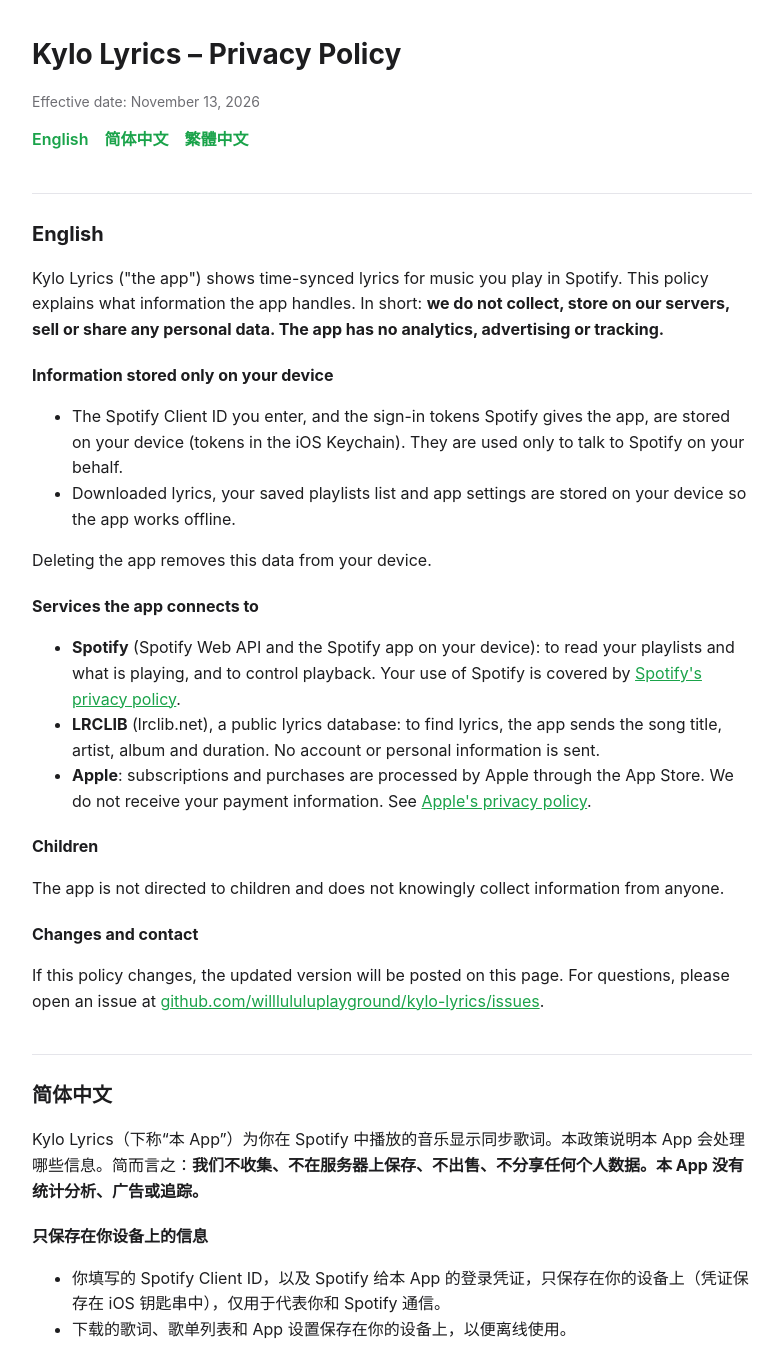
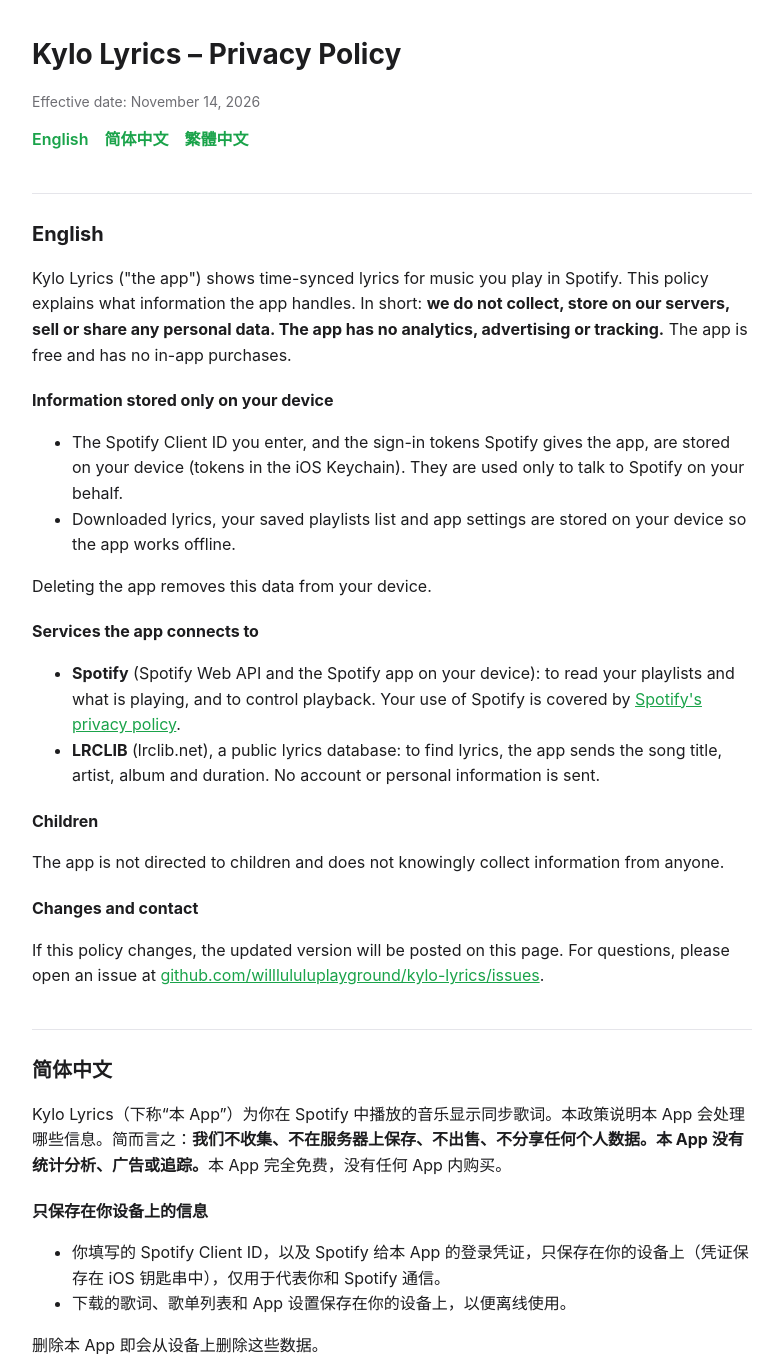
Before and after one commit to willlululuplayground/kylo-lyrics, a plain HTML site: page privacy.html in a window 1280 px wide. Shown: the top 1354 px of the page, without its empty margins (248-1031 px from the left). Drawn offline with Linux system fonts and the light colour scheme.

Commit message:
Privacy policy: app is now free, no in-app purchases
Co-Authored-By: Claude Opus 5.5 <noreply@anthropic.com>

```diff
--- a/privacy.html
+++ b/privacy.html
@@ -21,12 +21,12 @@
 <body>
 <main>
 <h1>Kylo Lyrics – Privacy Policy</h1>
-<p class="muted">Effective date: November 13, 2026</p>
+<p class="muted">Effective date: November 14, 2026</p>
 <nav><a href="#en">English</a><a href="#zh-hans">简体中文</a><a href="#zh-hant">繁體中文</a></nav>
 
 <section id="en">
 <h2>English</h2>
-<p>Kylo Lyrics ("the app") shows time-synced lyrics for music you play in Spotify. This policy explains what information the app handles. In short: <strong>we do not collect, store on our servers, sell or share any personal data. The app has no analytics, advertising or tracking.</strong></p>
+<p>Kylo Lyrics ("the app") shows time-synced lyrics for music you play in Spotify. This policy explains what information the app handles. In short: <strong>we do not collect, store on our servers, sell or share any personal data. The app has no analytics, advertising or tracking.</strong> The app is free and has no in-app purchases.</p>
 
 <h3>Information stored only on your device</h3>
 <ul>
@@ -39,7 +39,6 @@
 <ul>
   <li><strong>Spotify</strong> (Spotify Web API and the Spotify app on your device): to read your playlists and what is playing, and to control playback. Your use of Spotify is covered by <a href="https://www.spotify.com/legal/privacy-policy/">Spotify's privacy policy</a>.</li>
   <li><strong>LRCLIB</strong> (lrclib.net), a public lyrics database: to find lyrics, the app sends the song title, artist, album and duration. No account or personal information is sent.</li>
-  <li><strong>Apple</strong>: subscriptions and purchases are processed by Apple through the App Store. We do not receive your payment information. See <a href="https://www.apple.com/legal/privacy/">Apple's privacy policy</a>.</li>
 </ul>
 
 <h3>Children</h3>
@@ -51,7 +50,7 @@
 
 <section id="zh-hans">
 <h2>简体中文</h2>
-<p>Kylo Lyrics（下称“本 App”）为你在 Spotify 中播放的音乐显示同步歌词。本政策说明本 App 会处理哪些信息。简而言之：<strong>我们不收集、不在服务器上保存、不出售、不分享任何个人数据。本 App 没有统计分析、广告或追踪。</strong></p>
+<p>Kylo Lyrics（下称“本 App”）为你在 Spotify 中播放的音乐显示同步歌词。本政策说明本 App 会处理哪些信息。简而言之：<strong>我们不收集、不在服务器上保存、不出售、不分享任何个人数据。本 App 没有统计分析、广告或追踪。</strong>本 App 完全免费，没有任何 App 内购买。</p>
 
 <h3>只保存在你设备上的信息</h3>
 <ul>
@@ -64,7 +63,6 @@
 <ul>
   <li><strong>Spotify</strong>（Spotify 网络接口及你设备上的 Spotify App）：读取你的歌单和正在播放的内容，并控制播放。你对 Spotify 的使用受 <a href="https://www.spotify.com/legal/privacy-policy/">Spotify 隐私政策</a>约束。</li>
   <li><strong>LRCLIB</strong>（lrclib.net，公开的歌词数据库）：查找歌词时，本 App 会发送歌名、歌手、专辑和时长，不发送任何账号或个人信息。</li>
-  <li><strong>Apple</strong>：订阅和购买由 Apple 通过 App Store 处理，我们不会收到你的付款信息。参见 <a href="https://www.apple.com/legal/privacy/">Apple 隐私政策</a>。</li>
 </ul>
 
 <h3>儿童</h3>
@@ -76,7 +74,7 @@
 
 <section id="zh-hant">
 <h2>繁體中文</h2>
-<p>Kylo Lyrics（下稱「本 App」）為你在 Spotify 中播放的音樂顯示同步歌詞。本政策說明本 App 會處理哪些資訊。簡而言之：<strong>我們不蒐集、不在伺服器上儲存、不出售、不分享任何個人資料。本 App 沒有統計分析、廣告或追蹤。</strong></p>
+<p>Kylo Lyrics（下稱「本 App」）為你在 Spotify 中播放的音樂顯示同步歌詞。本政策說明本 App 會處理哪些資訊。簡而言之：<strong>我們不蒐集、不在伺服器上儲存、不出售、不分享任何個人資料。本 App 沒有統計分析、廣告或追蹤。</strong>本 App 完全免費，沒有任何 App 內購買。</p>
 
 <h3>只儲存在你裝置上的資訊</h3>
 <ul>
@@ -89,7 +87,6 @@
 <ul>
   <li><strong>Spotify</strong>（Spotify 網路介面及你裝置上的 Spotify App）：讀取你的歌單和正在播放的內容，並控制播放。你對 Spotify 的使用受 <a href="https://www.spotify.com/legal/privacy-policy/">Spotify 隱私權政策</a>規範。</li>
   <li><strong>LRCLIB</strong>（lrclib.net，公開的歌詞資料庫）：查找歌詞時，本 App 會傳送歌名、歌手、專輯和時長，不傳送任何帳號或個人資訊。</li>
-  <li><strong>Apple</strong>：訂閱和購買由 Apple 透過 App Store 處理，我們不會收到你的付款資訊。參見 <a href="https://www.apple.com/legal/privacy/">Apple 隱私權政策</a>。</li>
 </ul>
 
 <h3>兒童</h3>
```
